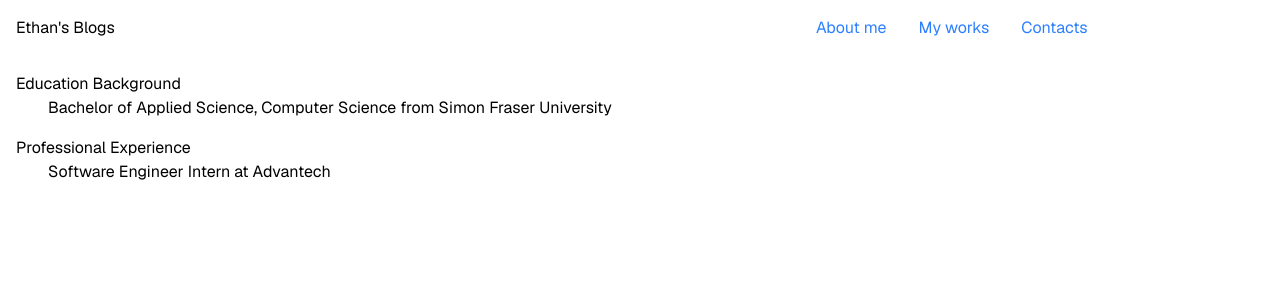
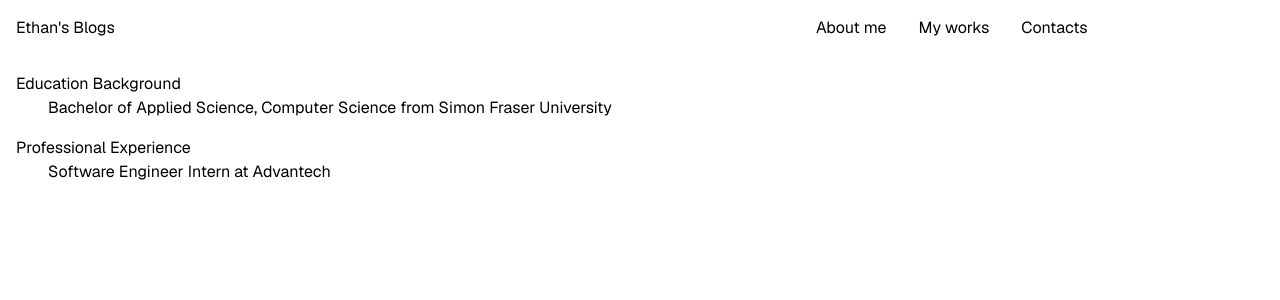
Before and after one commit to YEEthanCC/my-website, a Next.js app: page /about in a window 1280 px wide. Shown: the top 300 px of the page. Built offline with nearby package versions, Linux system fonts and the light colour scheme.

Commit message:
fixed routing issues

```diff
--- a/next.config.js
+++ b/next.config.js
@@ -20,6 +20,8 @@ const config = {
     // !! WARN !!
     ignoreBuildErrors: true,
   },
+  basePath: '/my-website',
+  assetPrefix: '/my-website/',
 };
 
 export default config;
--- a/src/components/navbar.tsx
+++ b/src/components/navbar.tsx
@@ -5,9 +5,9 @@ export default function Navbar() {
   return (
     <div className="w-full flex">
         <div className='w-3/5 m-4'>Ethan&apos;s Blogs</div>
-        <Link href="/about" className="m-4 text-blue-500">About me</Link>
-        <Link href="/projects" className="m-4 text-blue-500">My works</Link>
-        <Link href="/contact" className="m-4 text-blue-500">Contacts</Link>
+        <Link href="/about" className="m-4">About me</Link>
+        <Link href="/projects" className="m-4">My works</Link>
+        <Link href="/contact" className="m-4">Contacts</Link>
     </div>
   );
 }
```
